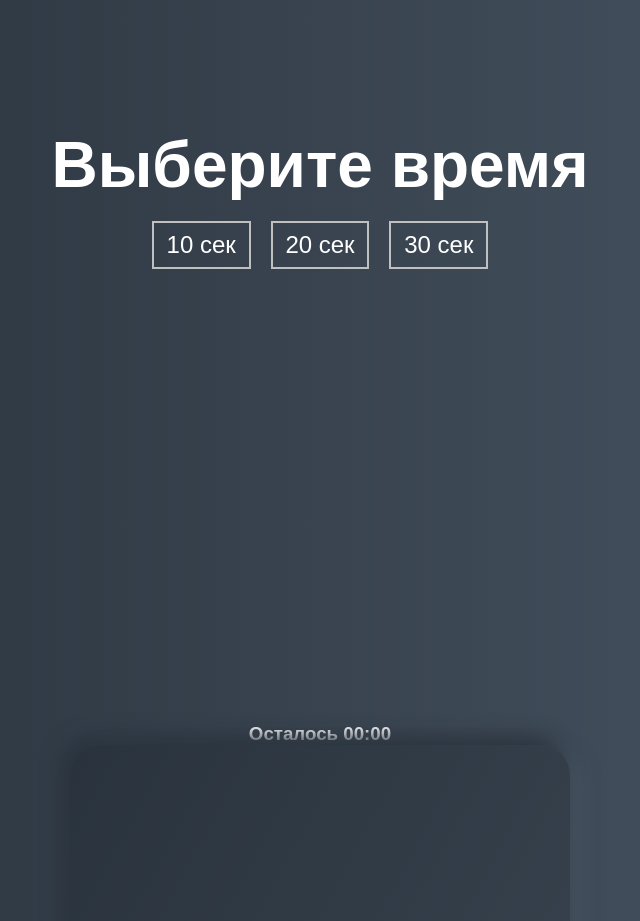
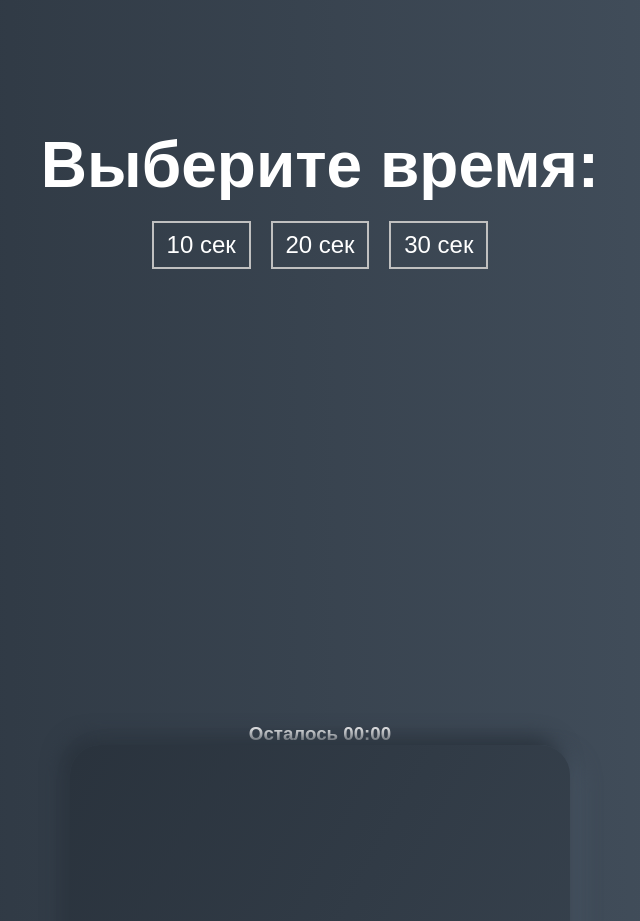
Before and after one commit to elnurdev/aim-training, a website built with Parcel: page index.html in a window 1280 px wide. Shown: the part 1000-1921 px from the top of the page, without its empty margins (320-960 px from the left). Built offline with nearby package versions, Linux system fonts and the light colour scheme; a web font is replaced by a local one.

Commit message:
added index.html

```diff
--- a/index.html
+++ b/index.html
@@ -14,7 +14,7 @@
         <a href="#" class="start" id="start">Начать игру</a>
       </div>
       <div class="screen">
-        <h1>Выберите время</h1>
+        <h1>Выберите время:</h1>
         <ul class="time-list" id="time-list">
           <li><button class="time-btn" data-time="10">10 сек</button></li>
           <li><button class="time-btn" data-time="20">20 сек</button></li>
```
